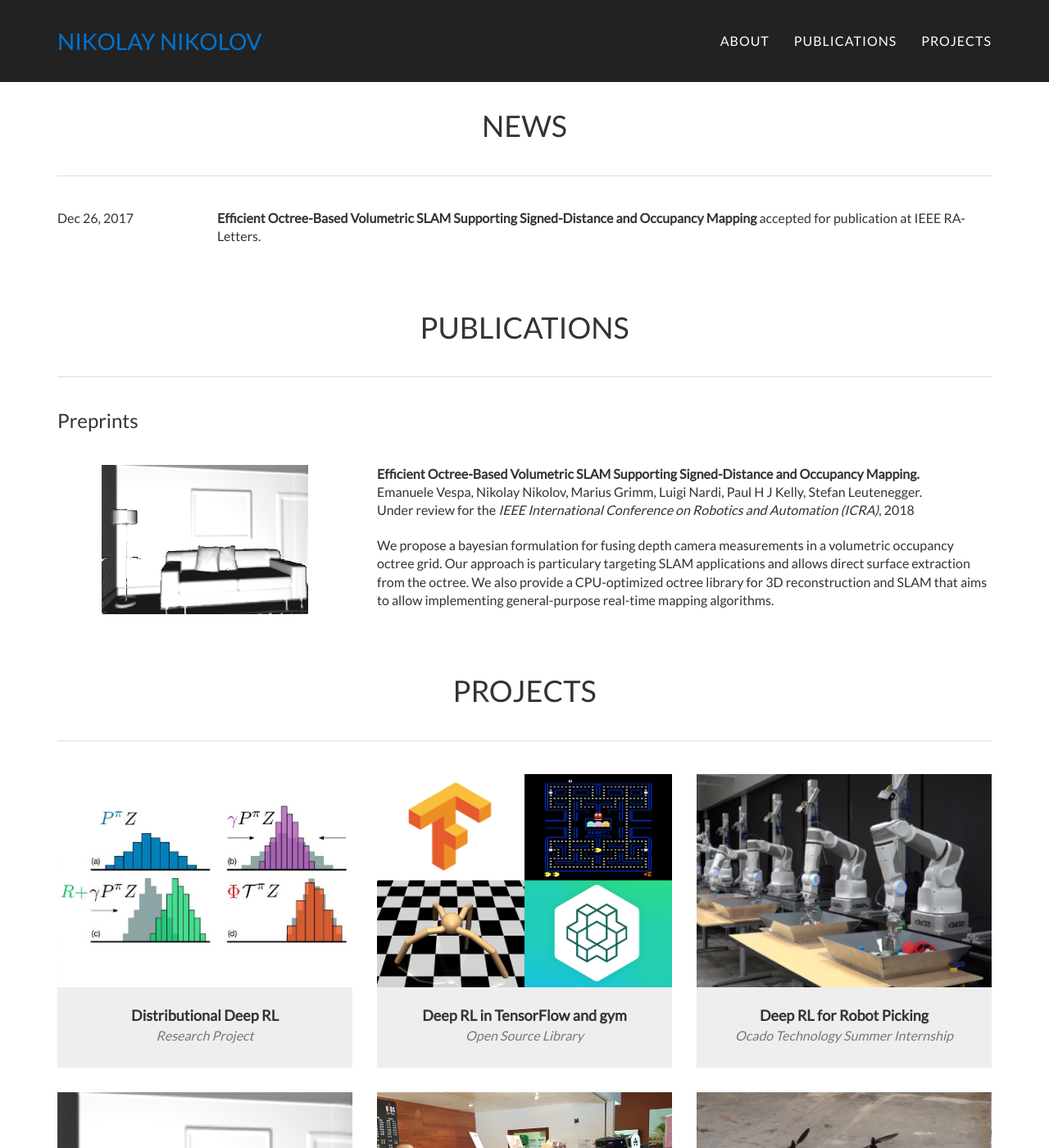
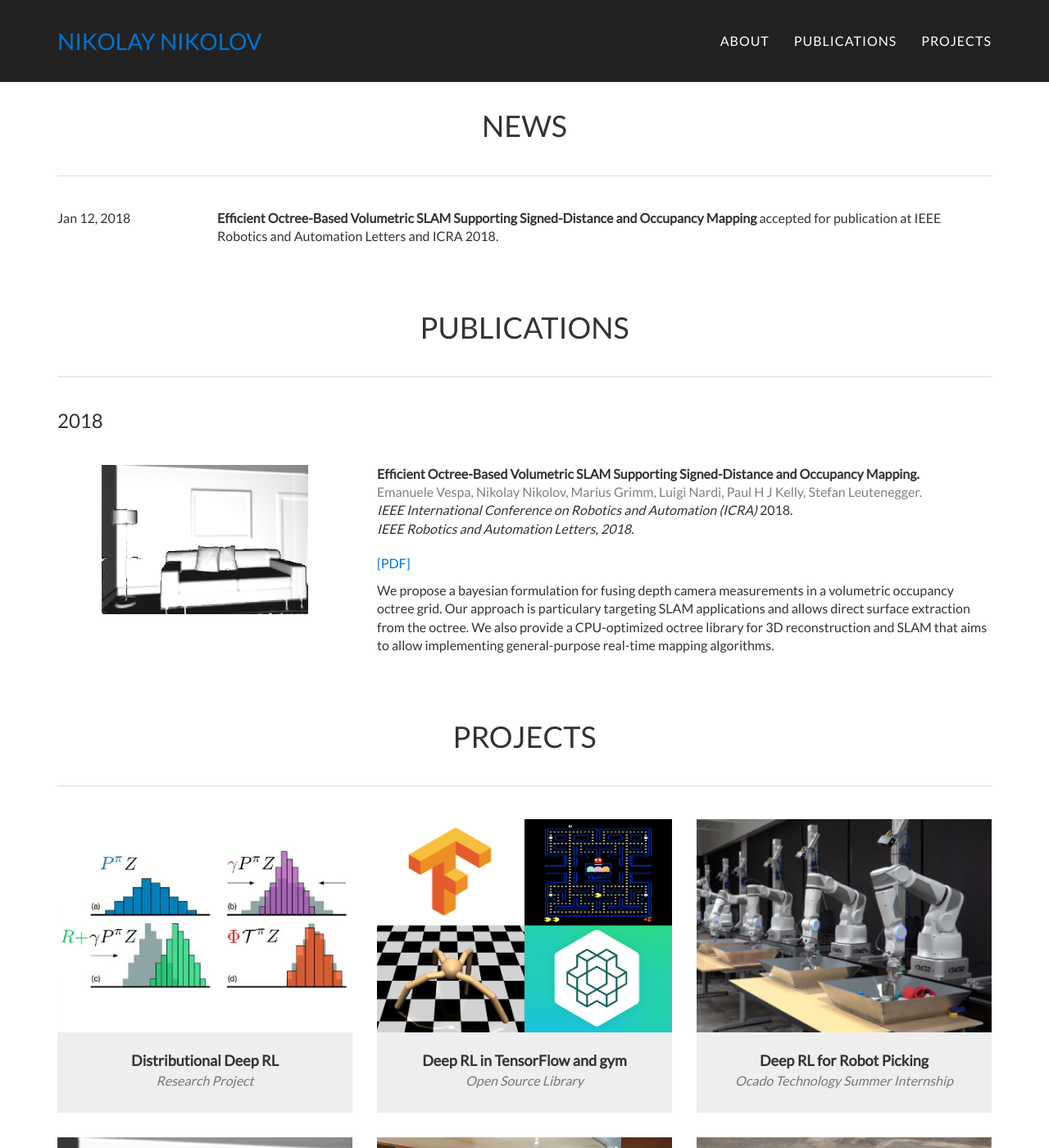
Before and after one commit to nikonikolov/nikonikolov.github.io, a Jekyll site: the page built from index.html, in a window 1280 px wide and 1400 px high, scrolled down 707 px. Shown: the whole window at 82% size. Built offline with Jekyll 4.4.1, drawn with Linux system fonts in a browser that asks for light colours.

Commit message:
bfusion paper

```diff
--- a/css/common.css
+++ b/css/common.css
@@ -140,6 +140,10 @@ ul.social-buttons li a:active {
   text-transform: none !important;
 }
 
+.pub-authors{
+  color: #808080;
+}
+
 /* ====================== PORTFOLIO ====================== */
 
 .portfolio-item {
--- a/index.html
+++ b/index.html
@@ -62,10 +62,10 @@ permalink: /
 
 <div class="row featurette publication">
   <div class="col-md-2">
-    <p class="lead">Dec 26, 2017</p>
+    <p class="lead">Jan 12, 2018</p>
   </div>
   <div class="col-md-10">
-    <p class="lead"><b>Efficient Octree-Based Volumetric SLAM Supporting Signed-Distance and Occupancy Mapping</b> accepted for publication at IEEE RA-Letters.</p>
+    <p class="lead"><b>Efficient Octree-Based Volumetric SLAM Supporting Signed-Distance and Occupancy Mapping</b> accepted for publication at IEEE Robotics and Automation Letters and ICRA 2018.</p>
   </div>
 
 </div>
@@ -77,7 +77,9 @@ permalink: /
 <h2 id="h2-publications" class="section-heading">Publications</h2>
 <hr class="featurette-divider">
 
-<h3 class="pub-heading">Preprints</h3>
+<!-- <h3 class="pub-heading">Preprints</h3> -->
+
+<h3 class="pub-heading">2018</h3>
 
 <div class="row featurette publication">
   <div class="col-md-4">
@@ -86,33 +88,19 @@ permalink: /
 
   <div class="col-md-8">
   <p class="lead"><b>Efficient Octree-Based Volumetric SLAM Supporting Signed-Distance and Occupancy Mapping.</b><br>
-  Emanuele Vespa, Nikolay Nikolov, Marius Grimm, Luigi Nardi, Paul H J Kelly, Stefan Leutenegger.<br>
-  Under review for the <i>IEEE International Conference on Robotics and Automation (ICRA)</i>, 2018
-<!--   <i>Emanuele Vespa, Nikolay Nikolov, Marius Grimm, Luigi Nardi, Paul H J Kelly, Stefan Leutenegger.</i><br>
-  Under review for the IEEE International Conference on Robotics and Automation (ICRA), 2018
- -->
+    <span class="pub-authors">Emanuele Vespa, Nikolay Nikolov, Marius Grimm, Luigi Nardi, Paul H J Kelly, Stefan Leutenegger.<br></span>
+    <i>IEEE International Conference on Robotics and Automation (ICRA)</i> 2018.<br>
+    <i>IEEE Robotics and Automation Letters, 2018.</i>
+    <div>
+      <a href="https://www.doc.ic.ac.uk/~sleutene/publications/EVespaRAL_final.pdf">[PDF]</a>
+    </div>
+
   </p>
   <p class="lead">We propose a bayesian formulation for fusing depth camera measurements in a volumetric occupancy octree grid. Our approach is particulary targeting SLAM applications and allows direct surface extraction from the octree. We also provide a CPU-optimized octree library for 3D reconstruction and SLAM that aims to allow implementing general-purpose real-time mapping algorithms.
   </p>
   </div>
 
 </div>
-
-<!-- <div class="row featurette publication">
-  <div class="col-md-4">
-    <img class="featurette-image img-responsive center-block profile_pic" src="/img/portfolio/bayesianslam.png" alt="bfusion picture">
-  </div>
-
-  <div class="col-md-8">
-  <p class="lead"><b>Efficient Octree-Based Volumetric SLAM Supporting Signed-Distance and Occupancy Mapping.</b><br>
-  Emanuele Vespa, Nikolay Nikolov, Marius Grimm, Luigi Nardi, Paul H J Kelly, Stefan Leutenegger. IEEE International Conference on Robotics and Automation (ICRA), 2018
-  </p>
-  <p class="lead">We propose a bayesian formulation for fusing depth camera measurements in a volumetric occupancy octree grid. Our approach is particulary targeting SLAM applications and allows direct surface extraction from the octree. We also provide a CPU-optimized octree library for 3D reconstruction and SLAM that aims to allow implementing general-purpose real-time mapping algorithms.
-  </p>
-  </div>
-
-</div>
- -->
 
 <!-- ============================================================================ -->
 <!-- ================================= PROJECTS ================================= -->
@@ -142,7 +130,7 @@ permalink: /
   <!-- ++++ PROJECT ++++ -->
   <div class="col-md-4 col-sm-6 portfolio-item">
     <!-- <a href="/projects/rltf" class="portfolio-link"> -->
-    <a href="" class="portfolio-link">
+    <a href="https://github.com/nikonikolov/rltf" class="portfolio-link">
       <div class="portfolio-hover">
         <div class="portfolio-hover-content">
         </div>
```
Also changed, not shown: 1 other file.
